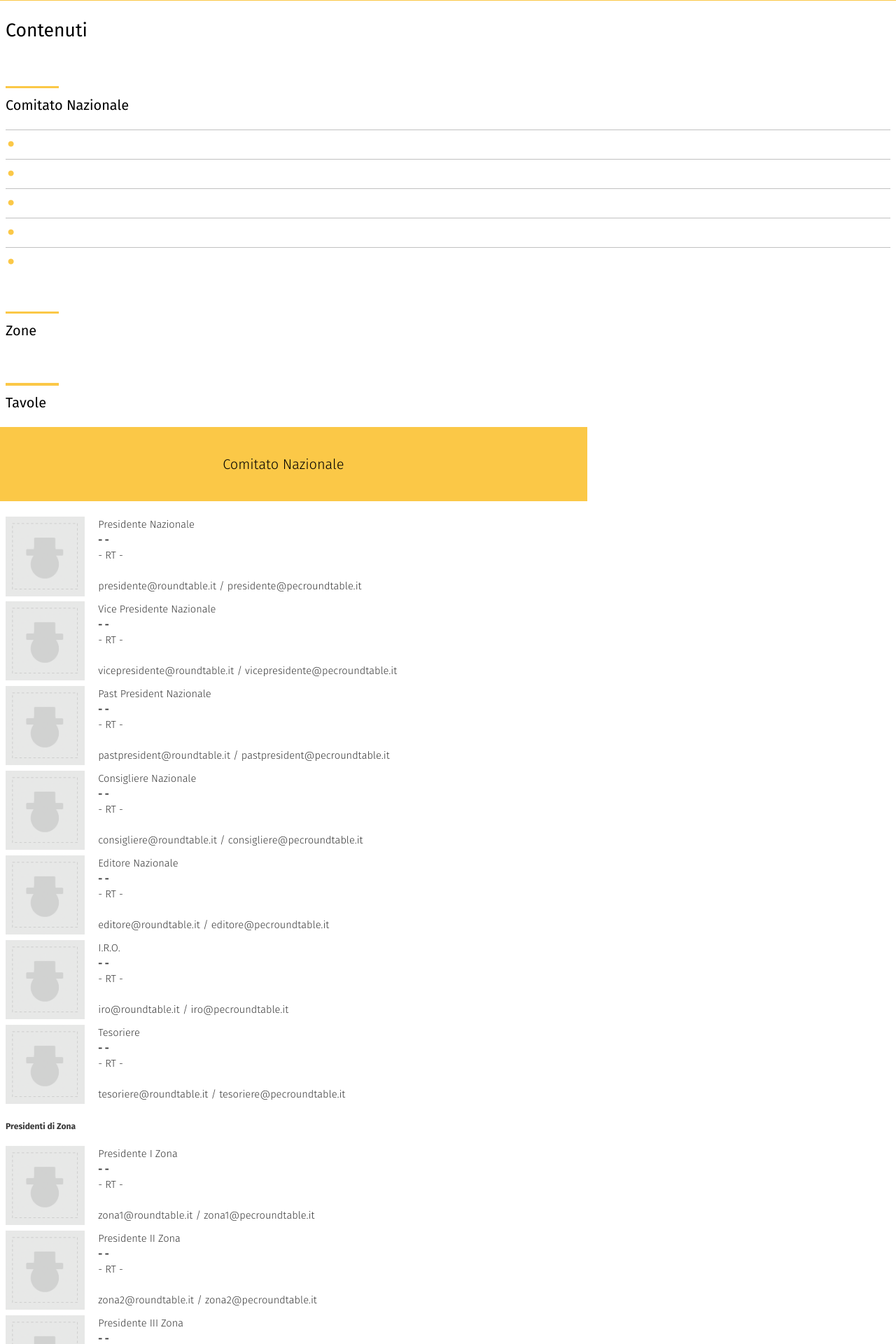
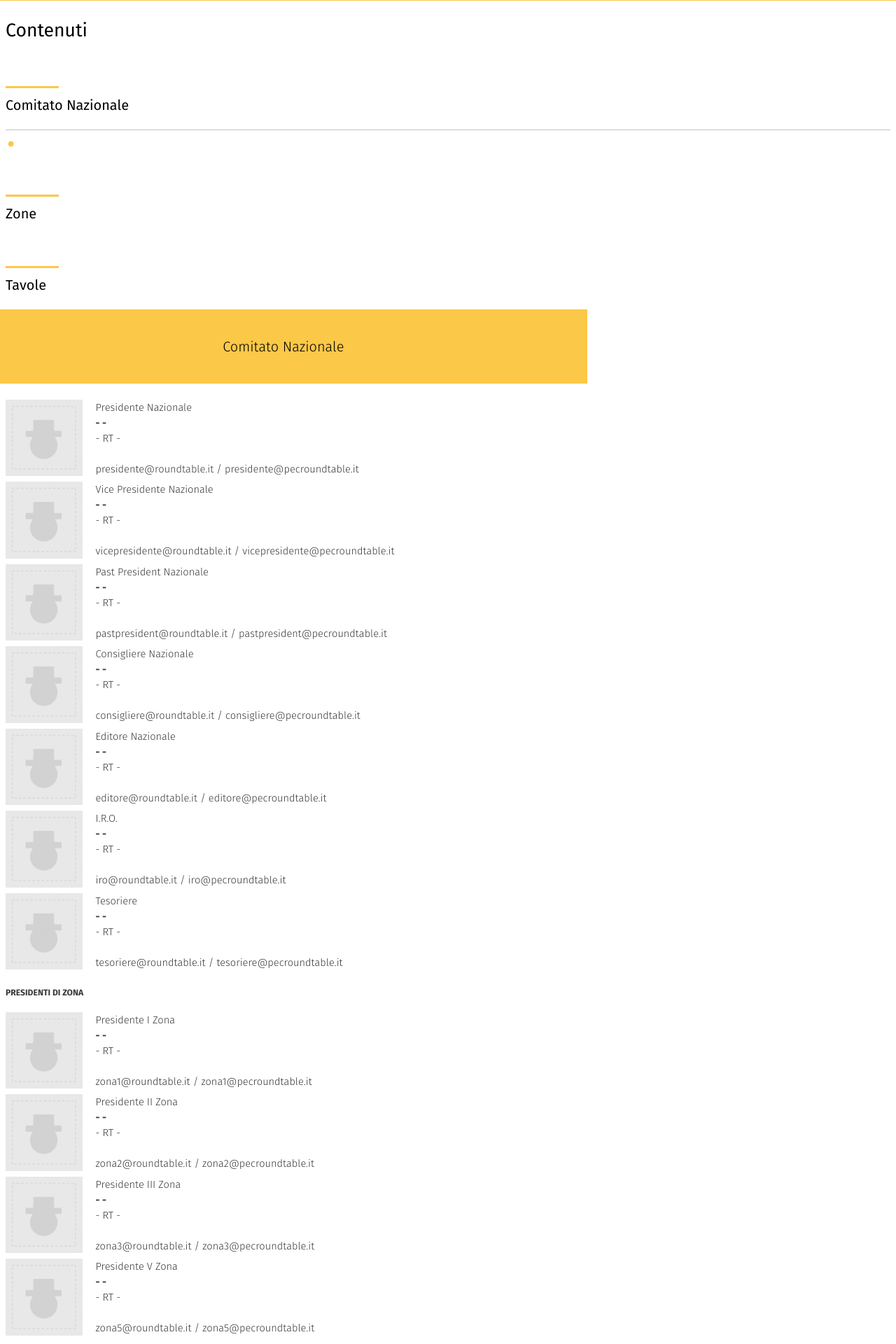
Before and after one commit to RoundTableItaly/TablerWorldYearbook, a Python web app: template tablerworld/templates/report/report.html in a window 1280 px wide; the page is wider, and only the part inside the window is pictured. Shown: the part 1130-3050 px from the top of that part at 70% size. Run offline with Jinja, Linux system fonts and the light colour scheme; the template is opened without the code that fills it, so the values that code supplies are empty; some web fonts are replaced.

Commit message:
Change placeholder
FIX Index Comitato Nazionale

```diff
--- a/tablerworld/templates/report/report.css
+++ b/tablerworld/templates/report/report.css
@@ -265,6 +265,10 @@ h4 {
   page-break-before: always;
 }
 
+.national h5 {
+  text-transform: uppercase;
+}
+
 .areas {
   page-break-before: always;
 }
@@ -333,18 +337,8 @@ h4 {
 
 .profile-pic {
   display: inline-block;
-  height: 3cm;
-  width: 3cm;
-  margin-right: .5cm;
-  vertical-align: middle;
-}
-
-.profile-pic-placeholder {
-  background: #eee;
-  display: inline-block;
-  height: 3cm;
-  width: 3cm;
-  content: '';
+  height: 2.9cm;
+  width: 2.9cm;
   margin-right: .5cm;
   vertical-align: middle;
 }
--- a/tablerworld/templates/report/report.html
+++ b/tablerworld/templates/report/report.html
@@ -21,14 +21,11 @@
 
         <article id="contents">
             <h2>Contenuti</h2>
-            <h3>Comitato Nazionale</h3>
+            <h3 href="#comitato-nazionale">Comitato Nazionale</h3>
             <ul>
                 <li><a href="#comitato-nazionale"></a></li>
-                <li><a href="#presidenti-zona"></a></li>
-                <li><a href="#incarichi-speciali"></a></li>
-                <li><a href="#collegio-probiviri"></a></li>
-                <li><a href="#collegio-revisori"></a></li>
             </ul>
+
             <h3>Zone</h3>
             <ul>
                 {% for index, area in areas.iterrows() %}
@@ -133,7 +130,7 @@
             <section class="national">
                 <!-- National frontpage -->
                 <h3 id="comitato-nazionale">Comitato Nazionale</h3>
-                <section class="area-desc">
+
                 <!-- -->{{ m_national_tabler("Presidente Nazionale", "presidente@roundtable.it", "presidente@pecroundtable.it", get_tabler_national_pos("Board / President")) }}
                 <!-- -->{{ m_national_tabler("Vice Presidente Nazionale", "vicepresidente@roundtable.it", "vicepresidente@pecroundtable.it", get_tabler_national_pos("Board / Vice-President")) }}
                 <!-- -->{{ m_national_tabler("Past President Nazionale", "pastpresident@roundtable.it", "pastpresident@pecroundtable.it", get_tabler_national_pos("Board / Past-President")) }}
@@ -159,7 +156,6 @@
 
                 <h5 id="collegio-revisori">Collegio dei revisori dei conti</h5>
                 <p><strong>DATO NON FORNITO DA TABLERWORLD</strong></p>
-                </section>
             </section>
 
             {% for index, area in clubs_in_areas.iterrows() %}
```
Lines whose indentation alone changed are shown as unchanged.
